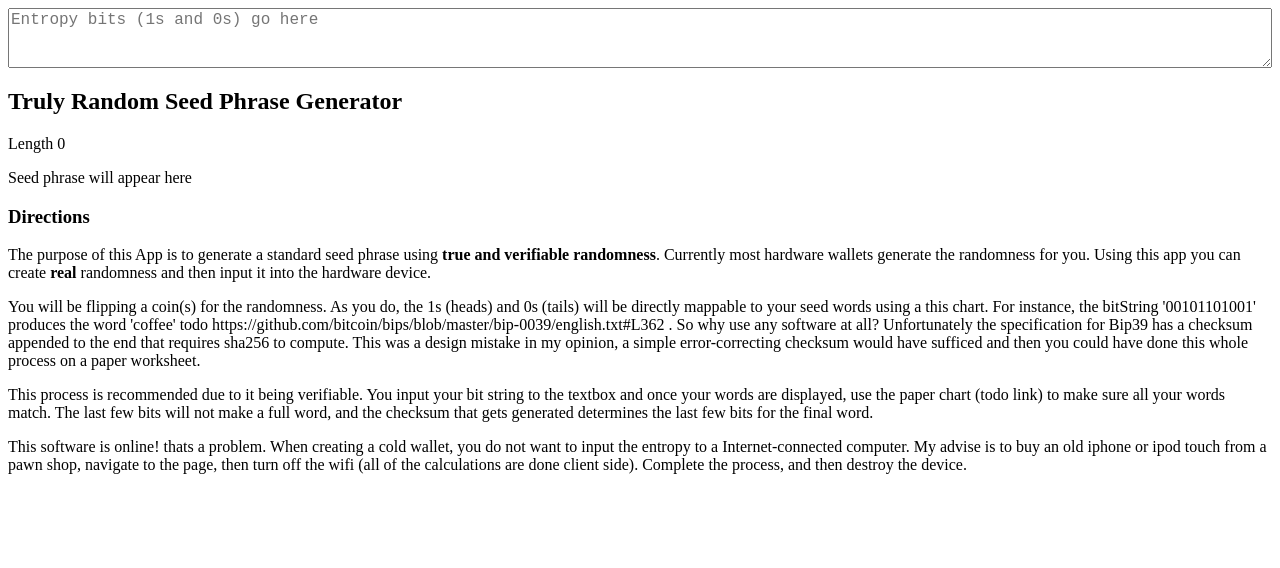
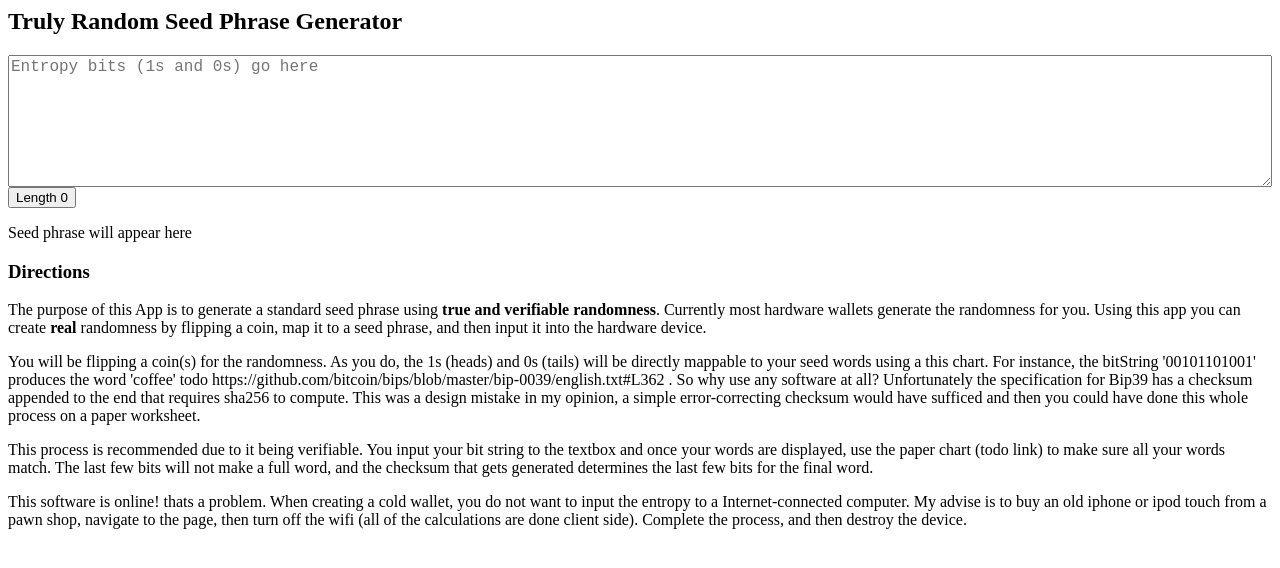
Before and after one commit to zmitton/pages, a website with bundled scripts: page index.html in a window 1280 px wide. Built offline with nearby package versions, Linux system fonts and the light colour scheme.

```diff
--- a/index.html
+++ b/index.html
@@ -55,14 +55,14 @@
   </style>
 </head>
 <body>
-  <!-- <input id="targetString" placeholder="Target String"></input> -->
-  <div id="entropy-input-div"><textarea id="entropy-input" onkeyup="src.render()" placeholder="Entropy bits (1s and 0s) go here" rows="3"></textArea></div>
   <h2>Truly Random Seed Phrase Generator</h2>
-  <div><p id="entropy-length">Length 0</p></div>
+  <div id="entropy-input-div"><textarea id="entropy-input" onkeyup="src.render()" placeholder="Entropy bits (1s and 0s) go here" rows="7"></textArea></div>
+  <div><button onclick="src.render()" id="entropy-length">Length 0</button></div>
+  <!-- <div><button onclick="src.render()">Render</button></div> -->
   <div><p id="phrase-output">Seed phrase will appear here</p></div>
   <div>
     <h3>Directions</h3>
-    <p id="directions">The purpose of this App is to generate a standard seed phrase using <b> true and verifiable randomness</b>. Currently most hardware wallets generate the randomness for you. Using this app you can create <b>real</b> randomness and then input it into the hardware device.</p>
+    <p id="directions">The purpose of this App is to generate a standard seed phrase using <b> true and verifiable randomness</b>. Currently most hardware wallets generate the randomness for you. Using this app you can create <b>real</b> randomness by flipping a coin, map it to a seed phrase, and then input it into the hardware device.</p>
     <p>You will be flipping a coin(s) for the randomness. As you do, the 1s (heads) and 0s (tails) will be directly mappable to your seed words using a this <!-- todo link chart -->chart. For instance, the bitString '00101101001' produces the word 'coffee' todo https://github.com/bitcoin/bips/blob/master/bip-0039/english.txt#L362 . So why use any software at all? Unfortunately the specification for Bip39 has a checksum appended to the end that requires sha256 to compute. This was a design mistake in my opinion, a simple error-correcting checksum would have sufficed and then you could have done this whole process on a paper worksheet.</p>
     <p>This process is recommended due to it being verifiable. You input your bit string to the textbox and once your words are displayed, use the paper chart (todo link) to make sure all your words match. The last few bits will not make a full word, and the checksum that gets generated determines the last few bits for the final word.</p>
     <p>This software is online! thats a problem. When creating a cold wallet, you do not want to input the entropy to a Internet-connected computer. My advise is to buy an old iphone or ipod touch from a pawn shop, navigate to the page, then turn off the wifi (all of the calculations are done client side). Complete the process, and then destroy the device.  </p>
```
Also changed, not shown: 1 other file.
